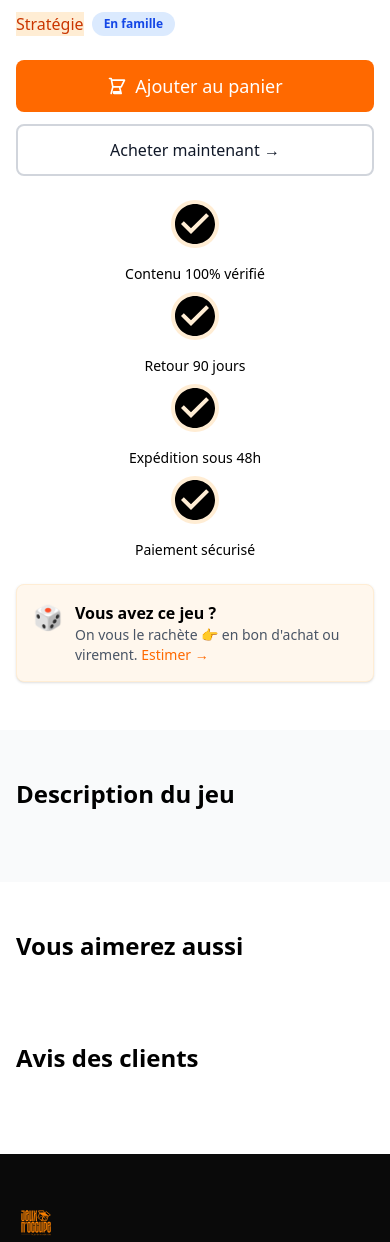
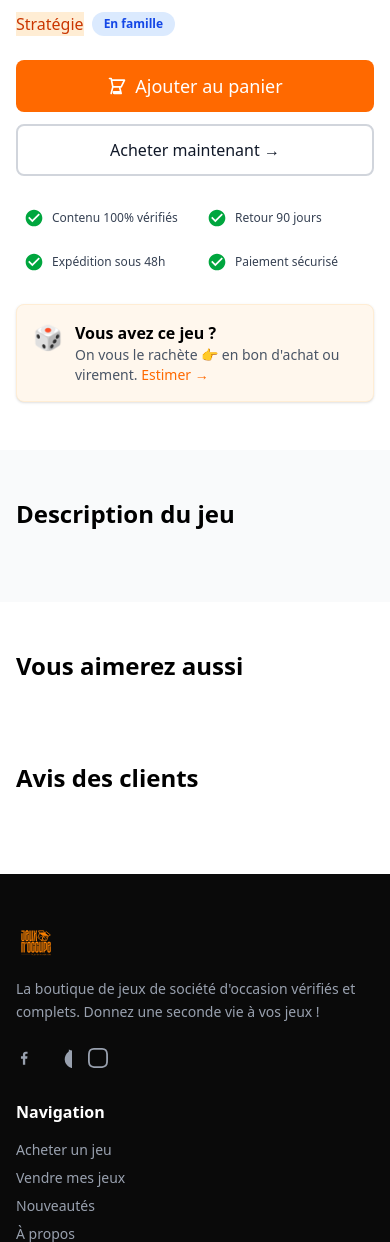
Before and after one commit to Yati24/jeux-m-occupe, a Flask app: page /produit/1 in a window 390 px wide. Shown: the part 1246-2488 px from the top of the page. Run offline with Flask 3, Linux system fonts and the light colour scheme; style sheets or scripts are compiled from the project's sources.

Commit message:
style(produit): modifie affichage produits conseillés et avantages jeuxmoccupe

```diff
--- a/app/models/product.py
+++ b/app/models/product.py
@@ -15,6 +15,7 @@ class Product(db.Model):
     status = db.Column(db.String(50), default='available', index=True)
     number_of_players = db.Column(db.String(100))
     playing_time = db.Column(db.String(100))
+    min_age = db.Column(db.Integer)
     year = db.Column(db.Integer)
     created_at = db.Column(db.DateTime, default=datetime.utcnow, index=True)
     updated_at = db.Column(db.DateTime, default=datetime.utcnow, onupdate=datetime.utcnow)
@@ -34,6 +35,7 @@ class Product(db.Model):
             'status': self.status,
             'number_of_players': self.number_of_players,
             'playing_time': self.playing_time,
+            'min_age': self.min_age,
             'year': self.year,
             'created_at': self.created_at.isoformat(),
             'updated_at': self.updated_at.isoformat()
--- a/app/templates/produit.html
+++ b/app/templates/produit.html
@@ -121,23 +121,23 @@
                 <button class="btn-secondary w-full py-3">Acheter maintenant →</button>
             </div>
 
-            <!-- Trust Signals -->
-            <div class="space-y-2 text-sm">
-                <div class="trust-item">
-                    <svg class="trust-item-icon" fill="currentColor" viewBox="0 0 24 24"><path d="M12 2C6.48 2 2 6.48 2 12s4.48 10 10 10 10-4.48 10-10S17.52 2 12 2zm-2 15l-5-5 1.41-1.41L10 14.17l7.59-7.59L19 8l-9 9z"/></svg>
-                    <span>Contenu 100% vérifié</span>
+            <!-- Trust Signals - 2x2 Grid -->
+            <div class="grid grid-cols-2 gap-2 mb-6">
+                <div class="flex items-center gap-2 p-2">
+                    <svg class="w-5 h-5 text-green-600 flex-shrink-0" fill="currentColor" viewBox="0 0 24 24"><path d="M12 2C6.48 2 2 6.48 2 12s4.48 10 10 10 10-4.48 10-10S17.52 2 12 2zm-2 15l-5-5 1.41-1.41L10 14.17l7.59-7.59L19 8l-9 9z"/></svg>
+                    <span class="text-xs text-gray-700">Contenu 100% vérifiés</span>
                 </div>
-                <div class="trust-item">
-                    <svg class="trust-item-icon" fill="currentColor" viewBox="0 0 24 24"><path d="M12 2C6.48 2 2 6.48 2 12s4.48 10 10 10 10-4.48 10-10S17.52 2 12 2zm-2 15l-5-5 1.41-1.41L10 14.17l7.59-7.59L19 8l-9 9z"/></svg>
-                    <span>Retour 90 jours</span>
+                <div class="flex items-center gap-2 p-2">
+                    <svg class="w-5 h-5 text-green-600 flex-shrink-0" fill="currentColor" viewBox="0 0 24 24"><path d="M12 2C6.48 2 2 6.48 2 12s4.48 10 10 10 10-4.48 10-10S17.52 2 12 2zm-2 15l-5-5 1.41-1.41L10 14.17l7.59-7.59L19 8l-9 9z"/></svg>
+                    <span class="text-xs text-gray-700">Retour 90 jours</span>
                 </div>
-                <div class="trust-item">
-                    <svg class="trust-item-icon" fill="currentColor" viewBox="0 0 24 24"><path d="M12 2C6.48 2 2 6.48 2 12s4.48 10 10 10 10-4.48 10-10S17.52 2 12 2zm-2 15l-5-5 1.41-1.41L10 14.17l7.59-7.59L19 8l-9 9z"/></svg>
-                    <span>Expédition sous 48h</span>
+                <div class="flex items-center gap-2 p-2">
+                    <svg class="w-5 h-5 text-green-600 flex-shrink-0" fill="currentColor" viewBox="0 0 24 24"><path d="M12 2C6.48 2 2 6.48 2 12s4.48 10 10 10 10-4.48 10-10S17.52 2 12 2zm-2 15l-5-5 1.41-1.41L10 14.17l7.59-7.59L19 8l-9 9z"/></svg>
+                    <span class="text-xs text-gray-700">Expédition sous 48h</span>
                 </div>
-                <div class="trust-item">
-                    <svg class="trust-item-icon" fill="currentColor" viewBox="0 0 24 24"><path d="M12 2C6.48 2 2 6.48 2 12s4.48 10 10 10 10-4.48 10-10S17.52 2 12 2zm-2 15l-5-5 1.41-1.41L10 14.17l7.59-7.59L19 8l-9 9z"/></svg>
-                    <span>Paiement sécurisé</span>
+                <div class="flex items-center gap-2 p-2">
+                    <svg class="w-5 h-5 text-green-600 flex-shrink-0" fill="currentColor" viewBox="0 0 24 24"><path d="M12 2C6.48 2 2 6.48 2 12s4.48 10 10 10 10-4.48 10-10S17.52 2 12 2zm-2 15l-5-5 1.41-1.41L10 14.17l7.59-7.59L19 8l-9 9z"/></svg>
+                    <span class="text-xs text-gray-700">Paiement sécurisé</span>
                 </div>
             </div>
 
@@ -166,7 +166,7 @@
 <!-- Related Products -->
 <section class="header-container mb-12">
     <h2 class="text-2xl font-bold mb-8">Vous aimerez aussi</h2>
-    <div id="related-products" class="grid grid-cols-1 md:grid-cols-3 gap-6">
+    <div id="related-products" class="grid grid-cols-1 sm:grid-cols-2 lg:grid-cols-3 gap-6">
         <!-- Loaded by JS -->
     </div>
 </section>
@@ -229,17 +229,36 @@
         // Load related products
         const relatedResponse = await fetch(`/api/products?per_page=3&exclude=${productId}`);
         const relatedData = await relatedResponse.json();
-        document.getElementById('related-products').innerHTML = relatedData.products.slice(0, 3).map(p => `
-            <a href="/produit/${p.id}" class="card hover:shadow-md transition">
-                <div class="aspect-square bg-gray-200 rounded-lg mb-3 overflow-hidden">
-                    <img src="${p.image_url || '/static/placeholder.svg'}" alt="${p.title}" class="w-full h-full object-cover">
+        document.getElementById('related-products').innerHTML = relatedData.products.slice(0, 3).map(p => {
+            const price = Number(p.price || 0);
+            const newPrice = price * 2.5;
+            const discount = newPrice > 0 ? Math.round(((newPrice - price) / newPrice) * 100) : 0;
+            const condition = p.condition || 'Bon état';
+            return `
+            <a href="/produit/${p.id}" class="home-product-card group">
+                <div class="home-product-media">
+                    <span class="home-product-badge home-product-badge-discount">-${discount}%</span>
+                    <span class="home-product-badge home-product-badge-condition">${condition}</span>
+                    <img src="${p.image_url || '/static/placeholder.svg'}" alt="${p.title}" class="home-product-image" />
                 </div>
-                <p class="text-xs text-gray-500 uppercase">${p.publisher || 'Publisher'}</p>
-                <h3 class="font-semibold text-sm line-clamp-2 mb-2">${p.title}</h3>
-                <p class="text-orange-600 font-bold">${p.price.toFixed(2)}€</p>
-                <button onclick="event.preventDefault(); addToCartProduct(${p.id})" class="mt-3 btn-primary-sm w-full">Ajouter</button>
+                <div class="home-product-content">
+                    <p class="home-product-publisher">${p.publisher || 'Éditeur'}</p>
+                    <h3 class="home-product-title">${p.title}</h3>
+                    <div class="home-product-meta">
+                        <span>${p.number_of_players || '-'} joueurs</span>
+                        <span>${p.min_age ? p.min_age + '+ ans' : 'Âge non précisé'}</span>
+                    </div>
+                    <div class="home-product-pricing">
+                        <div class="home-product-price-row">
+                            <span class="home-product-price">${price.toFixed(2)}€</span>
+                            <span class="home-product-old-price">${newPrice.toFixed(2)}€</span>
+                        </div>
+                        <span class="home-product-add">Ajouter</span>
+                    </div>
+                </div>
             </a>
-        `).join('');
+            `;
+        }).join('');
     }
 
     function addToCart() {
```
